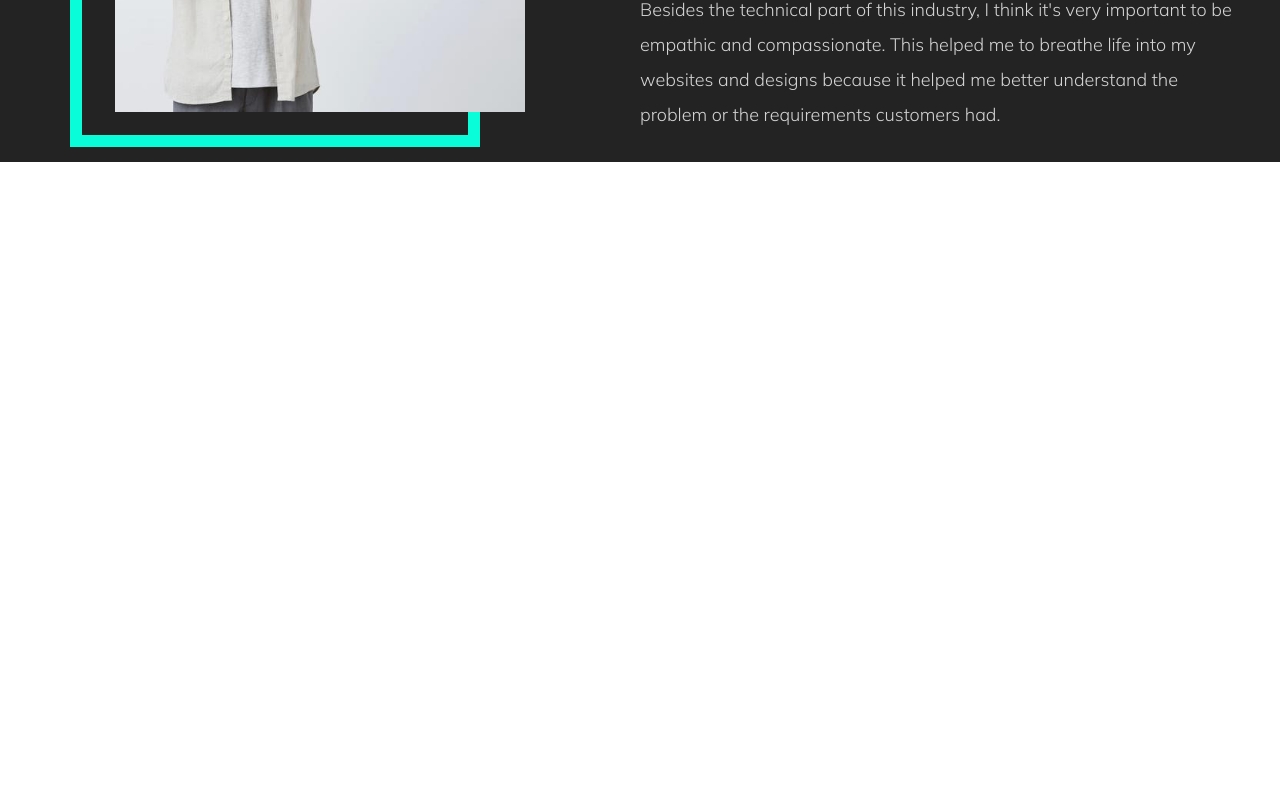
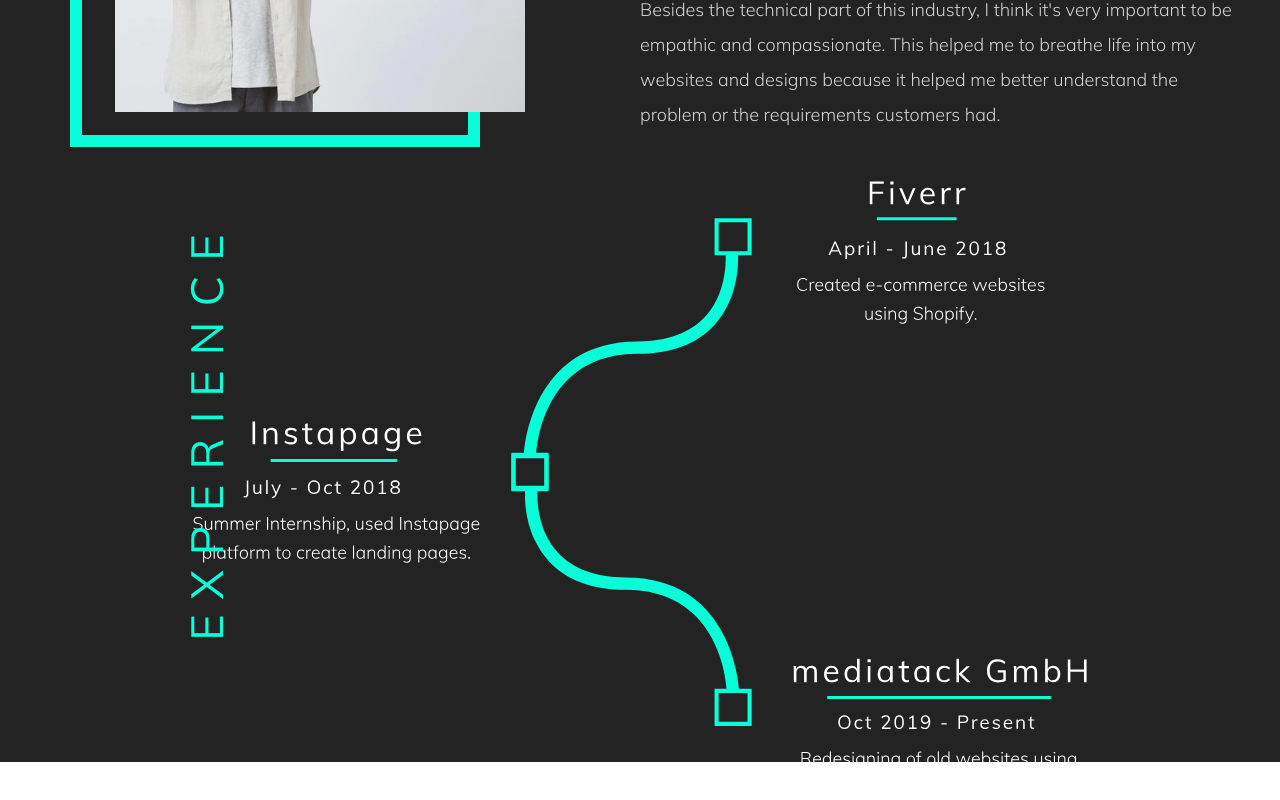
Before and after one commit to AndreiManea/Portofolio, a React (Create React App) app: page / in a window 1280 px wide. Shown: the part 1238-2038 px from the top of the page. Before the commit the page ends 1400 px from the top, so only its background shows below. Built offline with nearby package versions, Linux system fonts and the light colour scheme.

Commit message:
Added Experience component & styled it

```diff
--- a/src/App.js
+++ b/src/App.js
@@ -1,6 +1,7 @@
 import React from "react";
 import About from "./About";
 import "./App.css";
+import Experience from "./Experience";
 import Hero from "./Hero";
 
 function App() {
@@ -8,6 +9,7 @@
     <div className="app">
       <Hero />
       <About />
+      <Experience />
     </div>
   );
 }
--- /dev/null
+++ b/src/Experience.js
@@ -0,0 +1,17 @@
+import React from "react";
+import "./Experience.scss";
+function Experience() {
+  return (
+    <div className="experience">
+      <h1 className="experience__title">EXPERIENCE</h1>
+
+      <img
+        src={require("./assets/Images/Experience.svg")}
+        alt=""
+        className="experience__image"
+      />
+    </div>
+  );
+}
+
+export default Experience;
--- /dev/null
+++ b/src/Experience.scss
@@ -0,0 +1,22 @@
+.experience {
+  display: flex;
+  position: relative;
+  background-color: #232323;
+  height: 75vh;
+  justify-content: center;
+  &__image {
+    height: 650px;
+    width: 900px;
+  }
+  &__title {
+    position: absolute;
+    color: #08fdd8;
+    letter-spacing: 15px;
+    font-size: 45px;
+    left: -5px;
+    top: 40%;
+    bottom: auto;
+    font-weight: 500;
+    transform: rotate(270deg);
+  }
+}
```
Also changed, not shown: src/assets/Images/Experience.svg (added).
